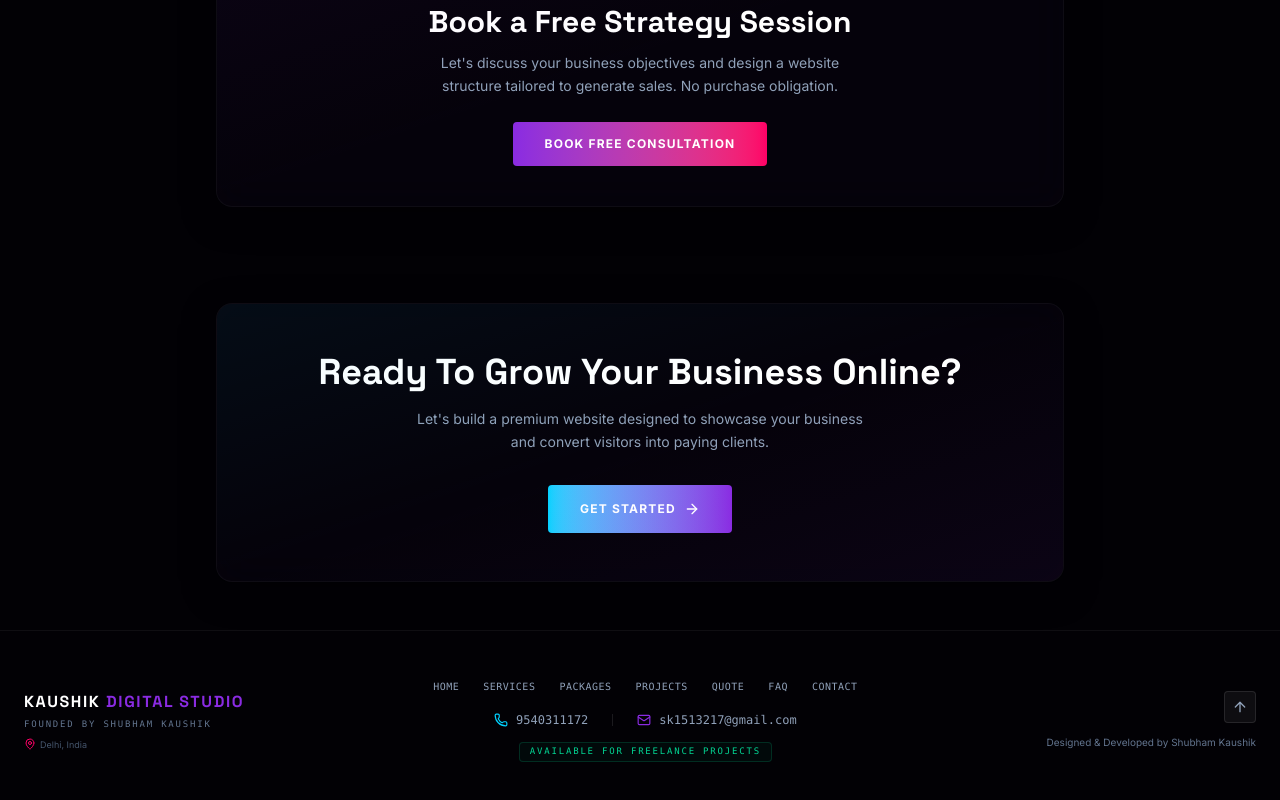
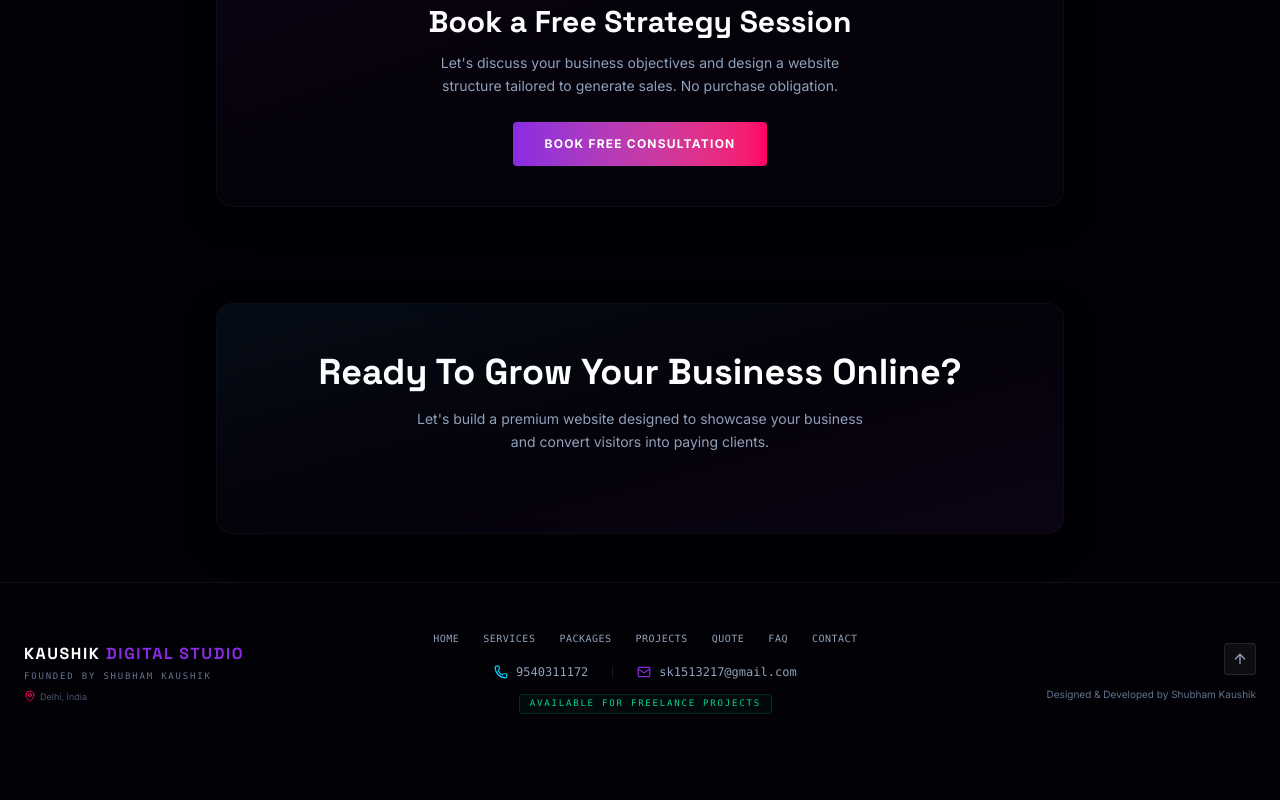
Before and after one commit to shubham54360/kaushik-digital-studio-, a React (Vite) app: page / in a window 1280 px wide. Shown: the part 4526-5326 px from the top of the page. After the commit the page ends 5288 px from the top, so only its background shows below. Built offline with nearby package versions, Linux system fonts and the light colour scheme.

Commit message:
fix: use useNavigate for robust routing on ServicesPage buttons

```diff
--- a/src/pages/Home.jsx
+++ b/src/pages/Home.jsx
@@ -458,13 +458,7 @@ export default function Home() {
           <p className="text-slate-400 text-xs sm:text-sm max-w-md mx-auto mb-8 leading-relaxed">
             Let's build a premium website designed to showcase your business and convert visitors into paying clients.
           </p>
-          <Link
-            to="/packages"
-            className="w-full sm:w-auto inline-flex items-center justify-center gap-2 bg-gradient-to-r from-neon-blue to-neon-purple text-white text-xs font-bold uppercase tracking-widest px-8 py-4 rounded hover:shadow-[0_0_25px_rgba(0,210,255,0.45)] hover:scale-102 active:scale-98 transition-all duration-300 cursor-pointer"
-          >
-            Get Started
-            <ArrowRight className="h-4 w-4" />
-          </Link>
+
         </motion.div>
       </div>
     </div>
--- a/src/pages/ServicesPage.jsx
+++ b/src/pages/ServicesPage.jsx
@@ -1,8 +1,9 @@
 import { motion } from 'framer-motion';
 import { Check, ArrowRight, Star, ShoppingCart, Calendar, Mail, Shield, Smartphone, Zap } from 'lucide-react';
-import { Link } from 'react-router-dom';
+import { useNavigate } from 'react-router-dom';
 
 export default function ServicesPage() {
+  const navigate = useNavigate();
   const serviceList = [
     { title: "Business Websites", price: "₹1999+", desc: "Professional web presence for local shops, showrooms, consultants, and freelance service providers.", icon: Shield, accent: "text-neon-blue" },
     { title: "Coaching Institute Websites", price: "₹2499+", desc: "Structured student platforms presenting course catalogs, batch details, and inquiry registration forms.", icon: Star, accent: "text-neon-purple" },
@@ -80,14 +81,18 @@ export default function ServicesPage() {
                   </p>
                 </div>
 
-                <Link
-                  to="/contact"
-                  state={{ selectedContext: `Website Preview - ${service.title}`, message: `Hello Shubham, I would like to request a preview draft for my business using the ${service.title} plan.` }}
+                <button
+                  onClick={() => navigate('/contact', {
+                    state: {
+                      selectedContext: `Website Preview - ${service.title}`,
+                      message: `Hello Shubham, I would like to request a preview draft for my business using the ${service.title} plan.`
+                    }
+                  })}
                   className="w-full mt-5 py-3 text-center bg-gradient-to-r from-neon-blue/15 to-neon-purple/15 hover:from-neon-blue/25 hover:to-neon-purple/25 border border-neon-blue/30 hover:border-neon-blue text-white text-[10px] font-mono font-bold uppercase tracking-widest rounded transition-all duration-300 flex items-center justify-center gap-2 cursor-pointer hover:shadow-[0_0_15px_rgba(0,210,255,0.2)] active:scale-98"
                 >
                   Request Preview
                   <ArrowRight className="h-3.5 w-3.5 text-neon-blue" />
-                </Link>
+                </button>
               </motion.div>
             );
           })}
@@ -116,13 +121,13 @@ export default function ServicesPage() {
           </div>
 
           <div className="mt-12 text-center border-t border-white/5 pt-8">
-            <Link
-              to="/packages"
+            <button
+              onClick={() => navigate('/packages')}
               className="w-full sm:w-auto inline-flex items-center justify-center gap-2 bg-gradient-to-r from-neon-blue to-neon-purple text-white text-xs font-bold uppercase tracking-widest px-8 py-4 rounded hover:shadow-[0_0_25px_rgba(0,210,255,0.45)] hover:scale-102 active:scale-98 transition-all duration-300 cursor-pointer"
             >
               Check Website Packages
               <ArrowRight className="h-4 w-4" />
-            </Link>
+            </button>
           </div>
         </div>
 
```
